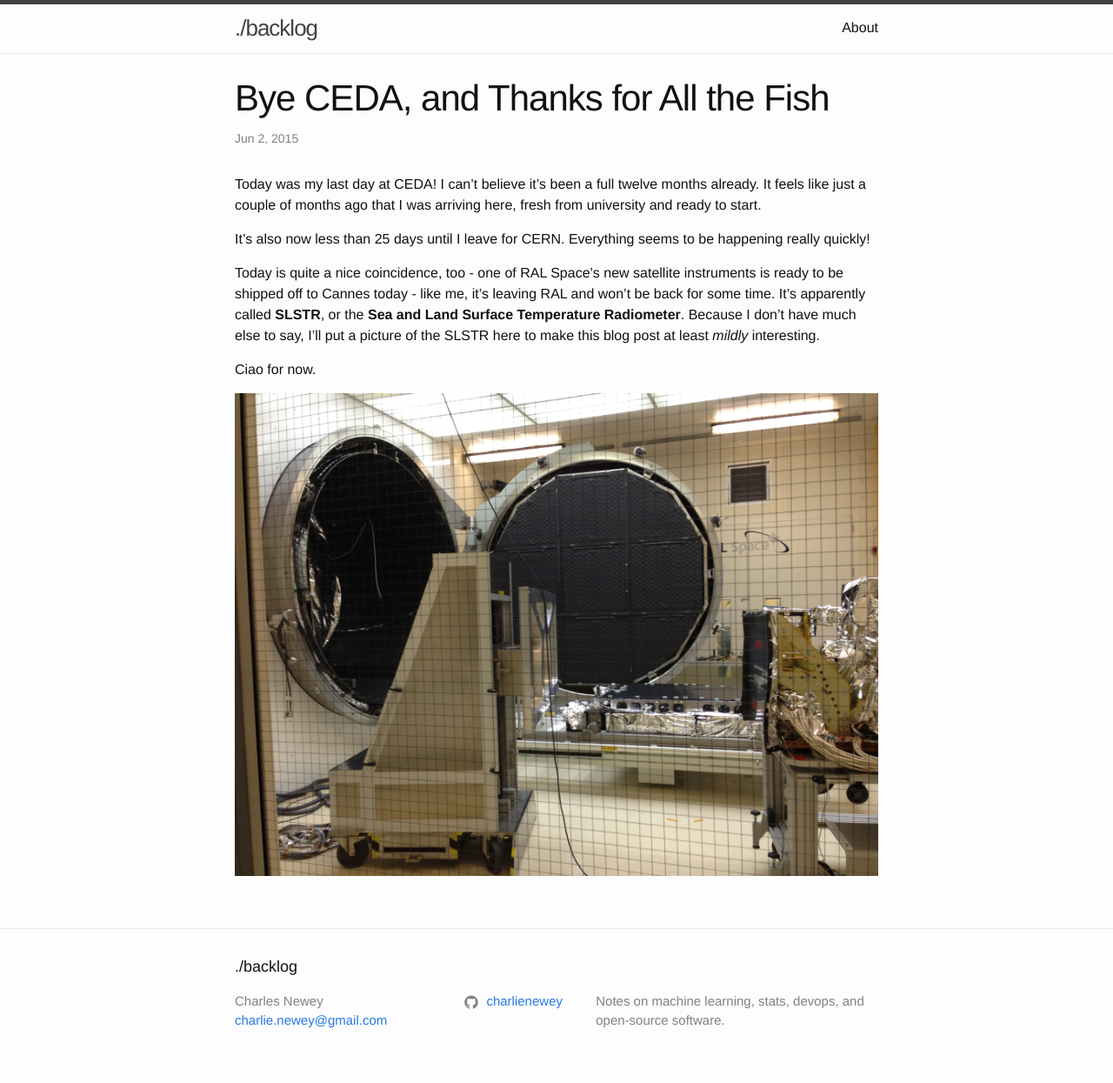
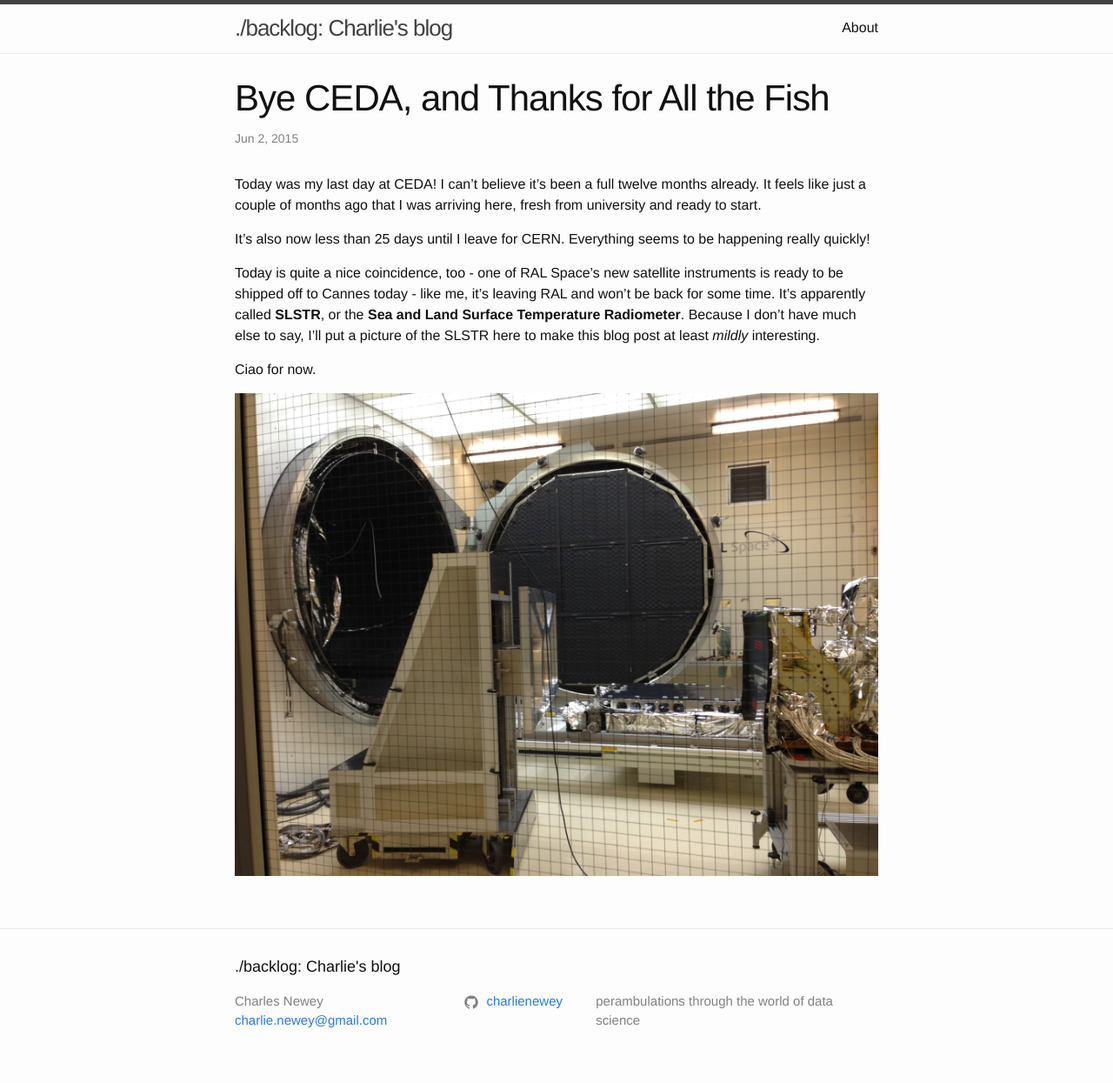
Before and after one commit to charlienewey/blog.newey.me, a Jekyll site: the page built from _posts/2015-06-02-bye-ceda-and-thanks-for-all-the-fish.md, in a window 1280 px wide. Shown: the whole page at 87% size. Built offline with Jekyll 4.4.1, drawn with Linux system fonts in a browser that asks for light colours; comment, search, counter and statistics services are not loaded.

Commit message:
Tidying up, add comments using utteranc.es

```diff
--- a/_config.yml
+++ b/_config.yml
@@ -1,12 +1,13 @@
 # Metadata
-title: ./backlog
-author: Charles Newey
-github_username: charlienewey
-email: charlie.newey@gmail.com
+title: "./backlog: Charlie's blog"
+author: "Charles Newey"
+github_username: "charlienewey"
+email: "charlie.newey@gmail.com"
 url: "https://charlienewey.github.io"
 baseurl: ""
 description: >-
-  Notes on machine learning, stats, devops, and open-source software.
+  perambulations through the world of data science
+comments: true
 
 # Build settings
 permalink: /:slug/  # default is: /:year/:month/:day/:slug/
--- a/_includes/google-analytics.html
+++ b/_includes/google-analytics.html
@@ -6,5 +6,4 @@
 
   ga('create', '{{ site.google_analytics }}', 'auto');
   ga('send', 'pageview');
-
 </script>
--- a/_layouts/post.html
+++ b/_layouts/post.html
@@ -2,7 +2,6 @@
 layout: default
 ---
 <article class="post" itemscope itemtype="http://schema.org/BlogPosting">
-
   <header class="post-header">
     <h1 class="post-title" itemprop="name headline">{{ page.title | escape }}</h1>
     <p class="post-meta">
@@ -19,8 +18,5 @@
     {{ content }}
   </div>
 
-  {% if site.disqus.shortname %}
-    {% include disqus_comments.html %}
-  {% endif %}
-
+  {% include comments.html %}
 </article>
```
Also changed, not shown: _includes/comments.html (added, +7 -0 lines), _includes/disqus_comments.html (deleted, +0 -20 lines), _layouts/default.html (+1 -6 lines).
